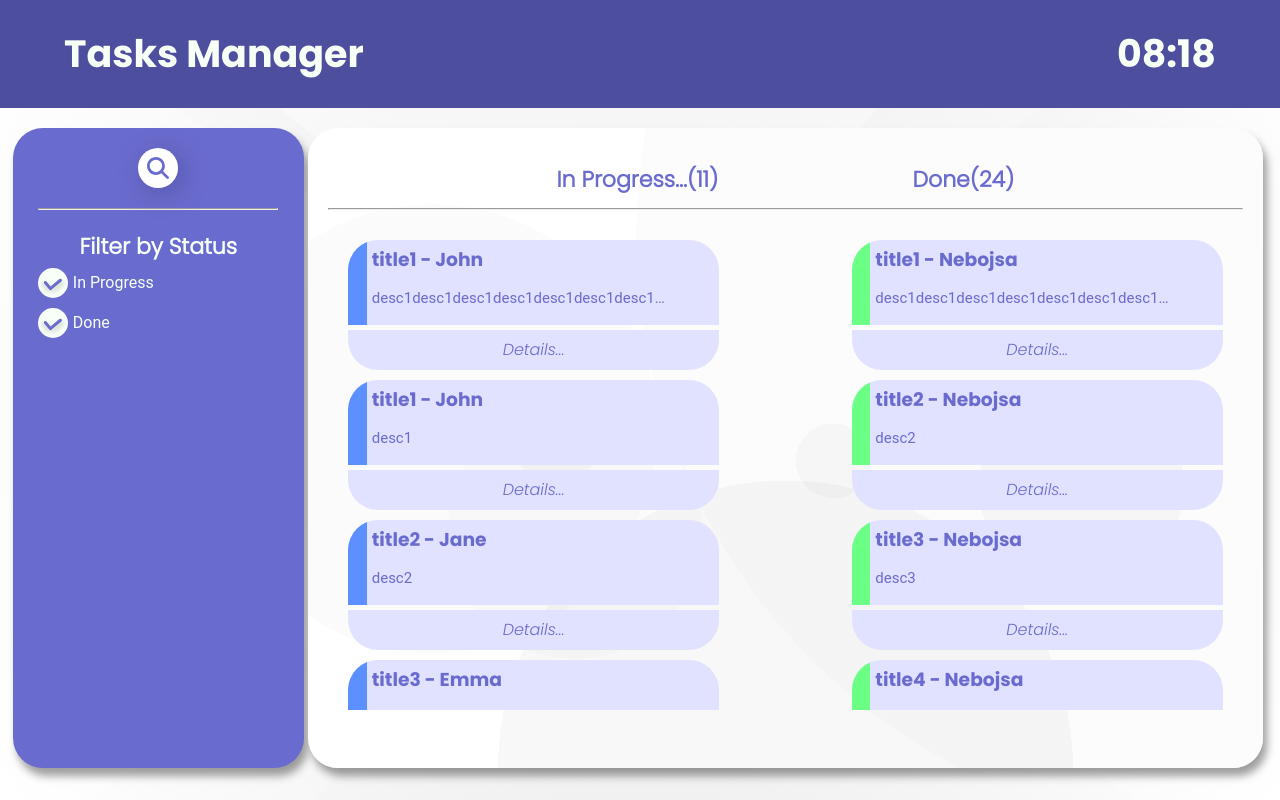
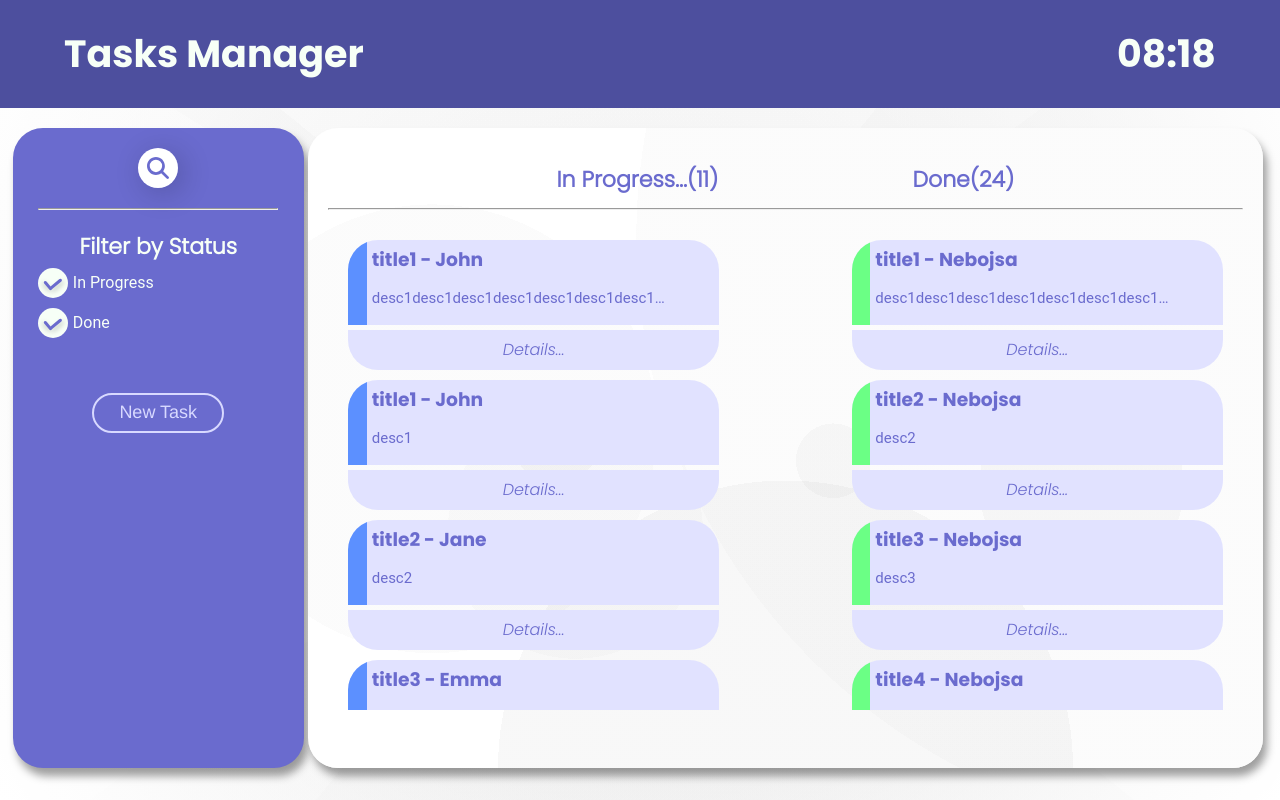
Before and after one commit to nlukic129/TaskManager, a React (Create React App) app: page / in a window 1280 px wide. Built offline with nearby package versions, Linux system fonts and the light colour scheme.

Commit message:
Add light mode button and new task button

```diff
--- a/src/components/UI/Button.module.css
+++ b/src/components/UI/Button.module.css
@@ -1,3 +1,4 @@
+/* DARK MODE */
 .gps_button_wrapper {
   display: flex;
   justify-content: center;
@@ -60,3 +61,62 @@
   transition: -ms-transform 1s ease-in-out;
   transition: transform 1s ease-in-out;
 }
+
+/* LIGHT MODE */
+.gps_button_wrapper button.gps_button_light {
+  background-color: rgba(255, 255, 255, 0);
+  border: 2px solid #d8d9ff;
+  border-radius: 100px;
+  color: #d8d9ff;
+  display: inline-block;
+  font: normal normal 18px / 18px "Palanquin Dark", Helvetica, Arial, Verdana, sans-serif;
+  overflow: hidden;
+  padding: 8px 25px 10px;
+  position: relative;
+  text-decoration: none;
+  transition: all 0.75s ease-in-out;
+  z-index: 1;
+  cursor: pointer;
+}
+.gps_button_wrapper button.gps_button_light:hover,
+.gps_button_wrapper button.gps_button_light:focus {
+  color: #4d4f9e;
+  transition: all 0.75s ease-in-out;
+}
+
+.gps_button_wrapper button.gps_button_light::before {
+  background: linear-gradient(#d8d9ff, #d8d9ff) -100px 0 no-repeat;
+  content: "";
+  display: inline-block;
+
+  height: 10em;
+  width: 200%;
+
+  opacity: 0;
+
+  position: absolute;
+  top: 0;
+  left: -30%;
+
+  -webkit-transform: skewX(-16deg) translateX(-80%);
+  -ms-transform: skewX(-16deg) translateX(-80%);
+  transform: skewX(-16deg) translateX(-80%);
+
+  transition: opacity 0.75s ease-in-out, -webkit-transform 0s 0.85s;
+  transition: opacity 0.75s ease-in-out, -ms-transform 0s 0.85s;
+  transition: opacity 0.75s ease-in-out, transform 0s 0.85s;
+
+  z-index: -1;
+}
+.gps_button_wrapper button.gps_button_light:hover::before,
+.gps_button_wrapper button.gps_button_light:focus::before {
+  opacity: 1;
+
+  -webkit-transform: skewX(-16deg) translateX(0);
+  -ms-transform: skewX(-16deg) translateX(0);
+  transform: skewX(-16deg) translateX(0);
+
+  transition: -webkit-transform 1s ease-in-out;
+  transition: -ms-transform 1s ease-in-out;
+  transition: transform 1s ease-in-out;
+}
--- a/src/components/UI/Button.tsx
+++ b/src/components/UI/Button.tsx
@@ -1,14 +1,20 @@
 import classes from "./Button.module.css";
+
+export enum ButtonType {
+  DARK_MODE = "darkMode",
+  LIGHT_MODE = "lightMode",
+}
 
 interface ButtonProps {
   label: string;
+  buttonType: ButtonType;
 }
 
-const Button = ({ label }: ButtonProps) => {
+const Button = ({ label, buttonType }: ButtonProps) => {
   return (
     <div className={classes.block_wrapper}>
-      <div id="defnic" className={classes.gps_button_wrapper}>
-        <button className={classes.gps_button}>{label}</button>
+      <div className={classes.gps_button_wrapper}>
+        <button className={buttonType === ButtonType.DARK_MODE ? classes.gps_button : classes.gps_button_light}>{label}</button>
       </div>
     </div>
   );
--- a/src/components/filters/Filters.module.css
+++ b/src/components/filters/Filters.module.css
@@ -19,3 +19,7 @@
   width: 95%;
   margin: 20px auto;
 }
+
+.new_task {
+  margin-top: 50px;
+}
--- a/src/components/filters/Filters.tsx
+++ b/src/components/filters/Filters.tsx
@@ -4,6 +4,8 @@ import Checkbox from "../UI/Checkbox";
 import { taskStatus } from "../../store/TaskSlice";
 import { useDispatch, useSelector } from "react-redux";
 import { setStatusFilter } from "../../store/TaskSlice";
+import Button from "../UI/Button";
+import { ButtonType } from "../UI/Button";
 
 const Filters = () => {
   const dispatch = useDispatch();
@@ -23,6 +25,9 @@ const Filters = () => {
         <Checkbox id="in_progress" title="In Progress" onCheckStatus={onCheckHandler} statusType={taskStatus.PROGRESS} />
         <Checkbox id="done" title="Done" onCheckStatus={onCheckHandler} statusType={taskStatus.DONE} />
       </div>
+      <div className={classes.new_task}>
+        <Button label="New Task" buttonType={ButtonType.LIGHT_MODE} />
+      </div>
     </div>
   );
 };
--- a/src/components/login/Login.tsx
+++ b/src/components/login/Login.tsx
@@ -1,4 +1,4 @@
-import Button from "../UI/Button";
+import Button, { ButtonType } from "../UI/Button";
 import InputText from "../UI/InputText";
 import classes from "./Login.module.css";
 
@@ -16,7 +16,7 @@ const Login = ({ onSwitchToSignUp }: LoginProps) => {
       <h1>Login</h1>
       <InputText label="Email" type="text" />
       <InputText label="Password" type="password" />
-      <Button label="Log In Now" />
+      <Button label="Log In Now" buttonType={ButtonType.LIGHT_MODE} />
       <div className={classes.sign_up_wrapper}>
         <p className={classes.sign_up_message}>Or Sign Up Using</p>
         <p className={classes.sign_up} onClick={signUpHandler}>
--- a/src/components/registration/Registration.tsx
+++ b/src/components/registration/Registration.tsx
@@ -1,4 +1,4 @@
-import Button from "../UI/Button";
+import Button, { ButtonType } from "../UI/Button";
 import InputText from "../UI/InputText";
 import classes from "./Registration.module.css";
 
@@ -18,7 +18,7 @@ const Registration = ({ onSwitchToLogin }: RegistrationProps) => {
       <InputText label="Email" type="text" />
       <InputText label="Password" type="password" />
       <InputText label="Confirm Password" type="password" />
-      <Button label="Sign Up" />
+      <Button label="Sign Up" buttonType={ButtonType.LIGHT_MODE} />
       <div className={classes.login_wrapper}>
         <p className={classes.login_message}>Already have an account?</p>
         <p className={classes.login} onClick={LoginHandler}>
```
